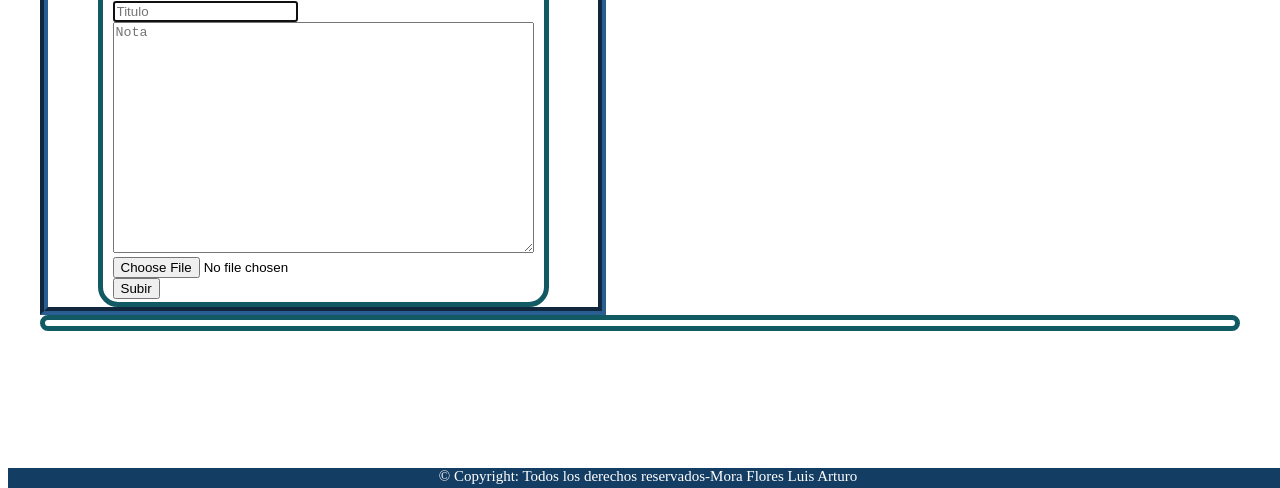
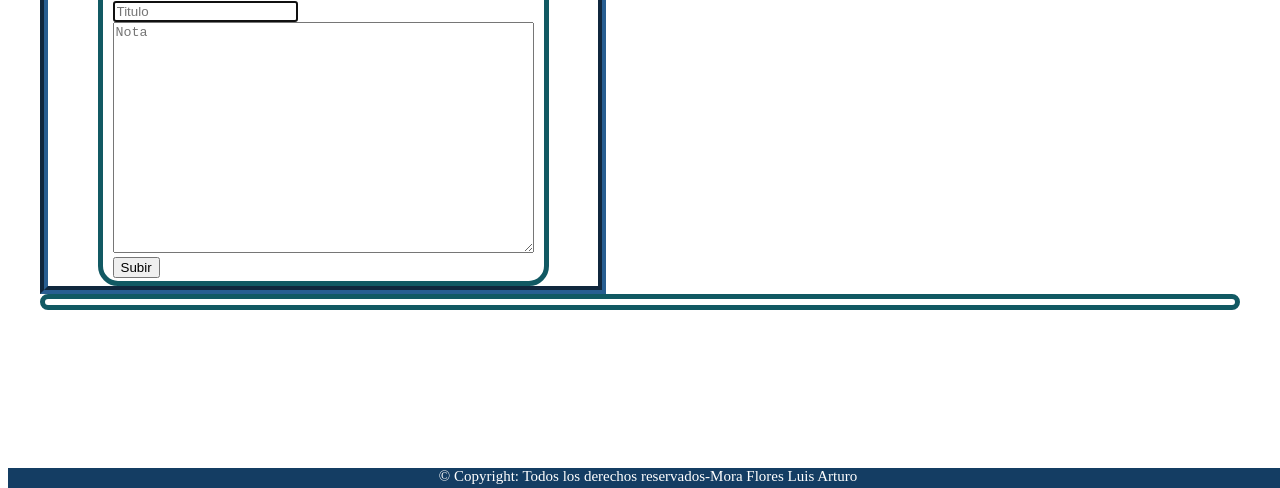
Before and after one commit to Luis-Mora-web/Mora-Deportes.github.io, a plain HTML site: page nuevopost.html in a window 1280 px wide. Shown: the part 312-800 px from the top of the page. Drawn offline with Linux system fonts and the light colour scheme; no server answers.

Commit message:
Update nuevopost.html

```diff
--- a/nuevopost.html
+++ b/nuevopost.html
@@ -49,9 +49,6 @@
                     <div class="form-group">
                       <textarea id="task-description" class="form-control" placeholder="Nota" rows="15" cols="50"></textarea>
                     </div>
-                    <div class="form-group">
-                              <input type="file" name="file-img" id="file-img"  class="form-control" autofocus>
-                          </div>
 
                     <button class="btn btn-primary" id="btn-task-form">
                       Subir
```
